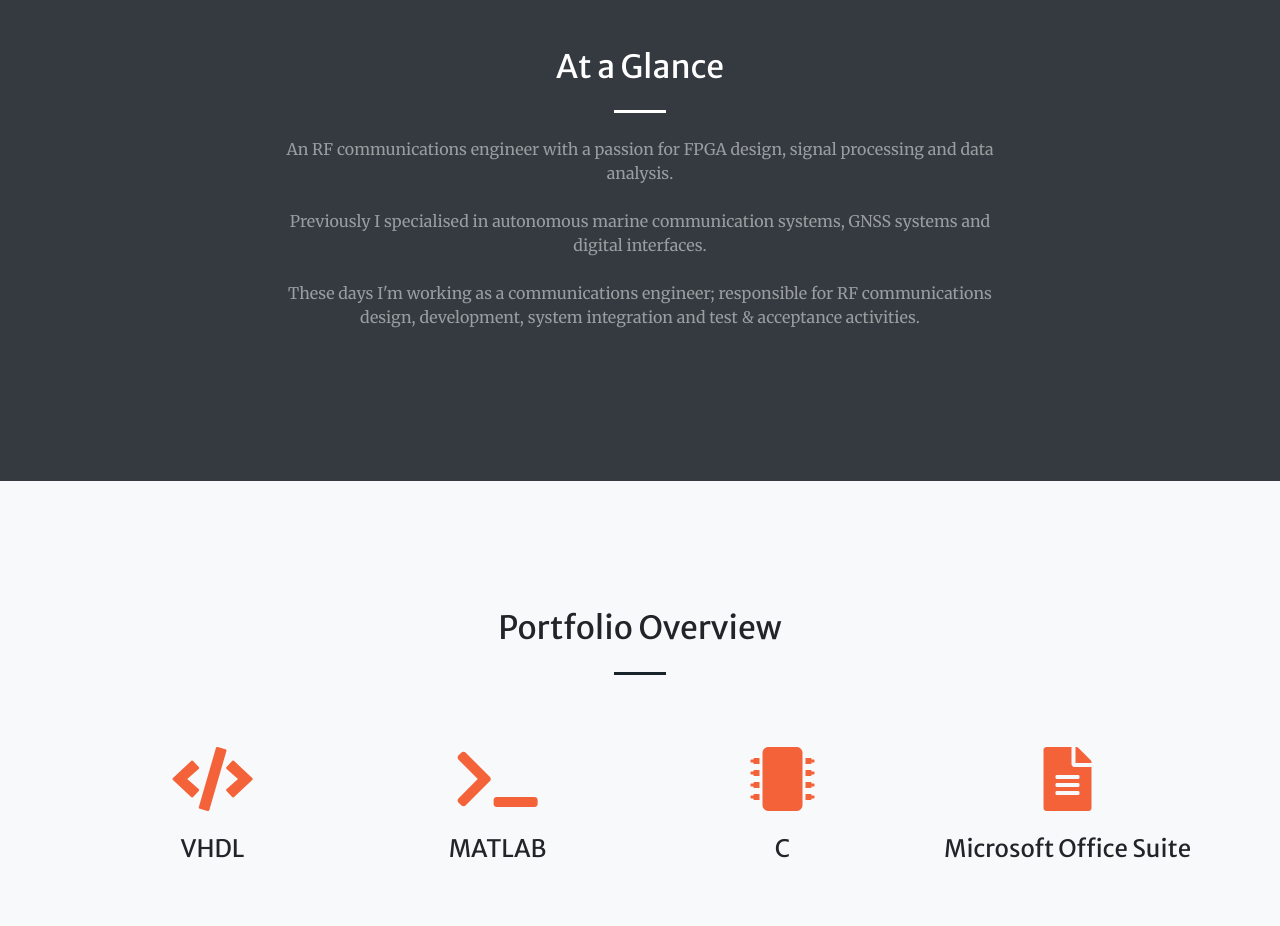
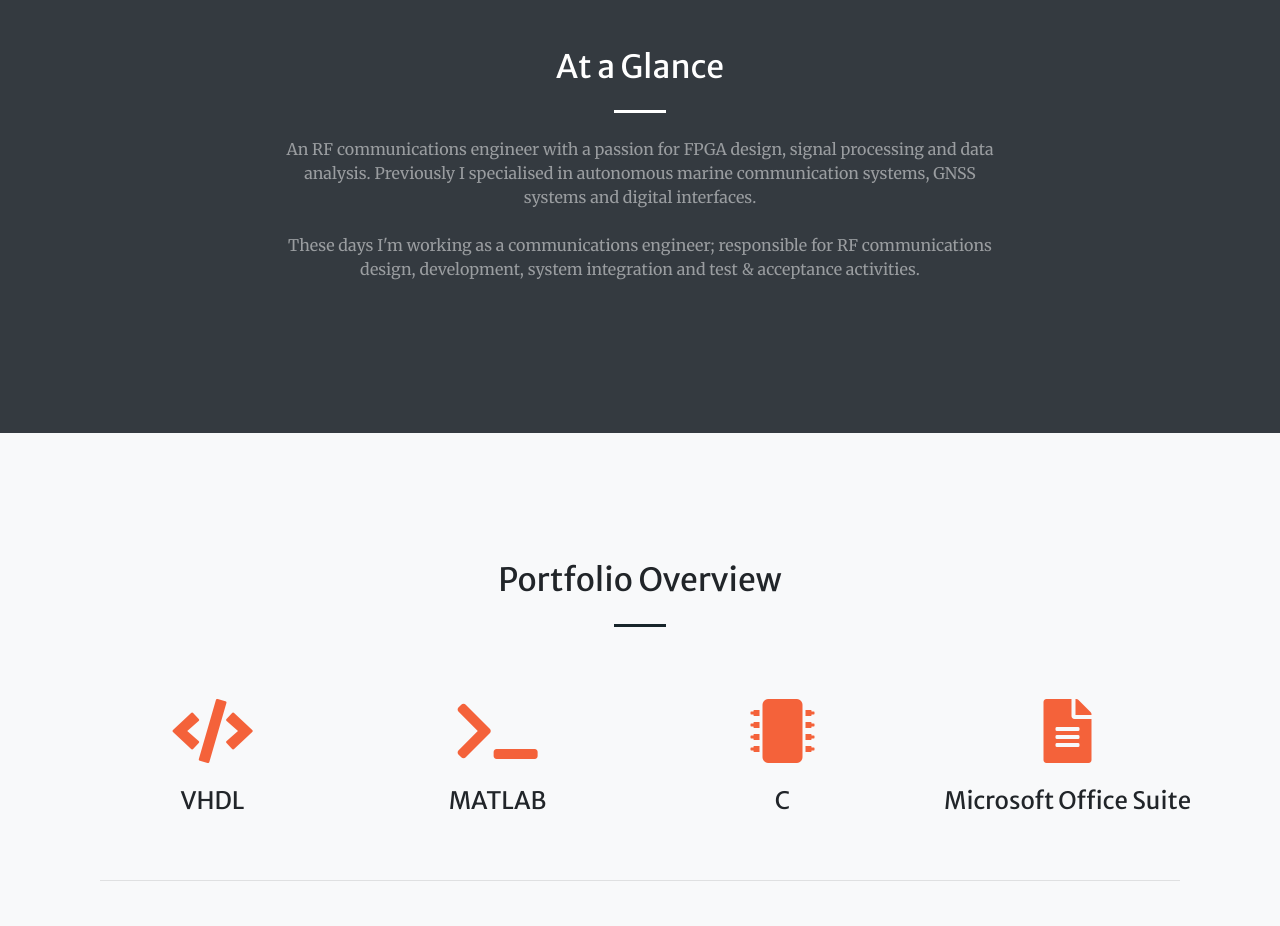
Before and after one commit to FinOrr/finorr.github.io, a website with bundled scripts: page index.html in a window 1280 px wide. Shown: the part 880-1806 px from the top of the page. Built offline with nearby package versions, Linux system fonts and the light colour scheme.

Commit message:
Update index.html
'At a glance' was looking uggo, updated to two para's

```diff
--- a/index.html
+++ b/index.html
@@ -75,9 +75,8 @@
         <div class="col-lg-8 text-center">
           <h2 class="text-white mt-0">At a Glance</h2>
           <hr class="divider light my-4">
-          <p class="text-white-50 mb-4">An RF communications engineer with a passion for FPGA design, signal processing and data analysis. </p>
-          <p class="text-white-50 mb-4">Previously I specialised in autonomous marine communication systems, GNSS systems and digital interfaces.</p>
-          <p class="text-white-50 mb-4">These days I'm  working as a communications engineer; responsible for RF communications design, development, system integration and test & acceptance activities.</p>
+          <p class="text-white-50 mb-4">An RF communications engineer with a passion for FPGA design, signal processing and data analysis. Previously I specialised in autonomous marine communication systems, GNSS systems and digital interfaces.</p>
+          <p class="text-white-50 mb-4">These days I'm working as a communications engineer; responsible for RF communications design, development, system integration and test & acceptance activities.</p>
 
           <!-- <a class="btn btn-light btn-xl" href="" target="_blank">View resume</a> -->
         </div>
```
